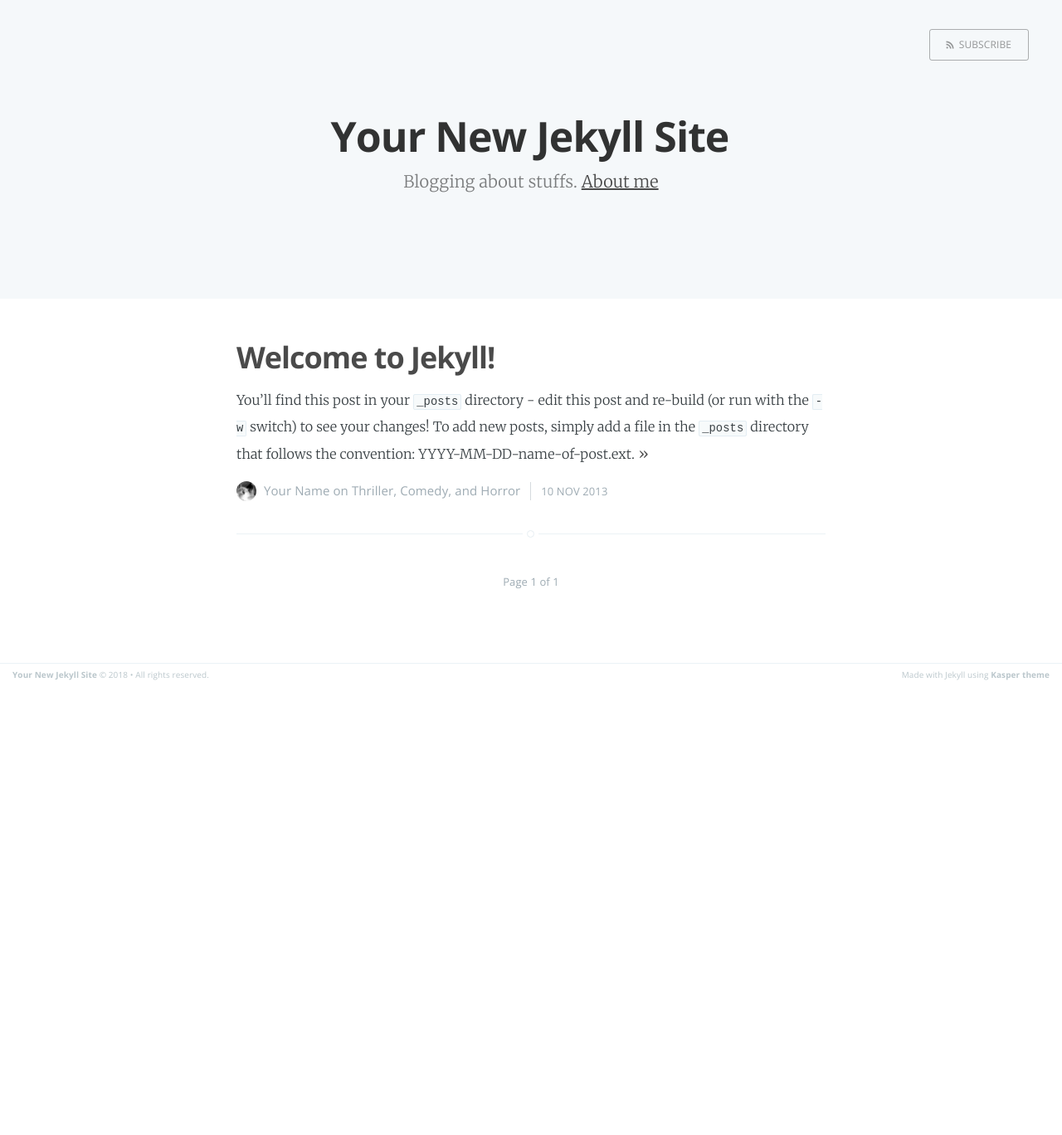
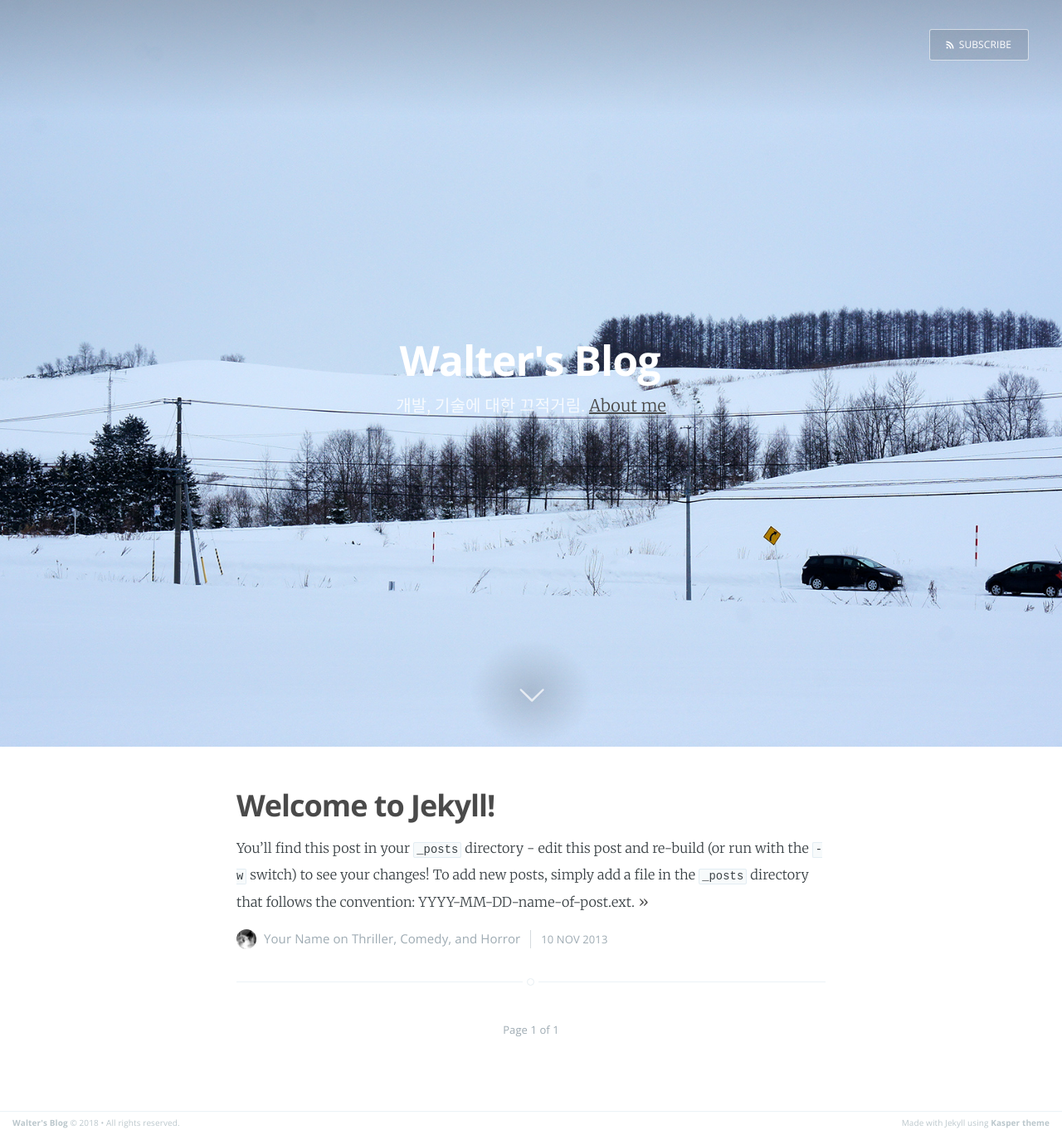
Before and after one commit to lyvius2/lyvius2.github.io, a Jekyll site: the page built from index.html, in a window 1280 px wide. Shown: the whole page at 83% size. Built offline with Jekyll 4.4.1, drawn with Linux system fonts in a browser that asks for light colours; the list of posts is cut into pages by our own code; before the commit the page ends 900 px from its top, so only the background shows below that.

Commit message:
add blog profile

```diff
--- a/_config.yml
+++ b/_config.yml
@@ -1,13 +1,13 @@
-name: Your New Jekyll Site
-description: Blogging about stuffs
-meta_description: "Your New Jekyll Site, Blogging about stuffs"
+name: Walter's Blog
+description: 개발, 기술에 대한 끄적거림
+meta_description: "Walter's Blog. 개발, 기술에 대한 끄적거림"
 
 markdown: kramdown
 highlighter: pygments
 logo: false
 paginate: 15
-baseurl:
-domain_name: 'http://yourblog-domain.com'
+baseurl: 'http://lyvius2.github.io/'
+domain_name: 'http://lyvius2.github.io'
 google_analytics: 'UA-XXXXXXXX-X'
 gems: [jekyll-paginate]
 
--- a/index.html
+++ b/index.html
@@ -1,7 +1,7 @@
 ---
 layout: default
 title: Home
-cover: false
+cover: '/images/DSC02375.jpg'
 about: 'about.html'
 ---
 
```
Also changed, not shown: Gemfile.lock (added), images/DSC02375.jpg (added).
